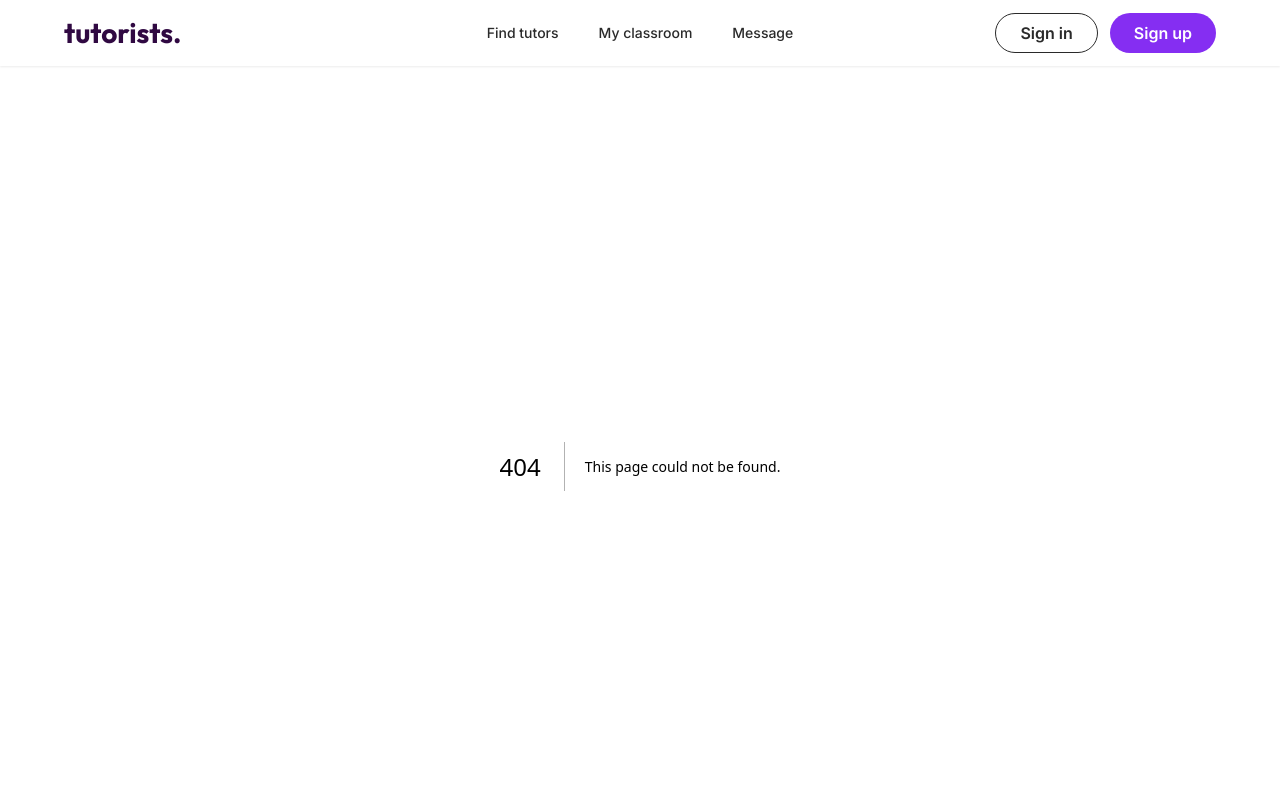
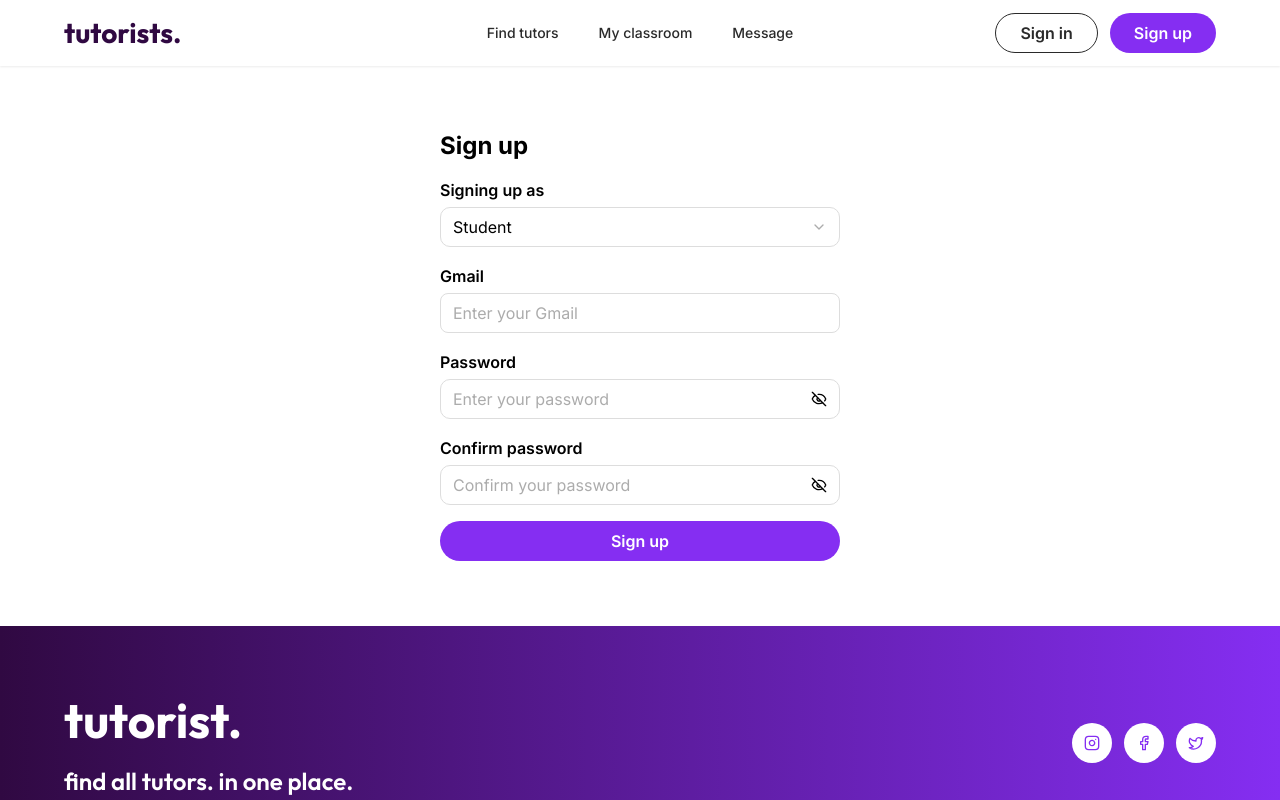
Before and after one commit to FaFaFront/se-project, a Next.js app in the folder apps/web/: page /register in a window 1280 px wide. Before the commit this address had no page. Shown: the top 800 px of the page. Built offline with nearby package versions, Linux system fonts and the light colour scheme.

Commit message:
feat/sign-up-ui/linked-nav-bar

```diff
--- /dev/null
+++ b/apps/web/src/app/register/page.tsx
@@ -0,0 +1,16 @@
+import type { Metadata } from "next";
+
+import { RegistrationPanel } from "@/components/auth/registration-panel";
+
+export const metadata: Metadata = {
+  title: "Sign up | Tutorist",
+  description: "Create a Tutorist account.",
+};
+
+export default function RegistrationPage() {
+  return (
+    <main className="flex min-h-[70vh] items-center justify-center px-base py-3xl">
+      <RegistrationPanel />
+    </main>
+  );
+}
--- a/apps/web/src/components/Navbar.tsx
+++ b/apps/web/src/components/Navbar.tsx
@@ -120,7 +120,9 @@ export function Navbar({ isLoggedIn = false, userName, userMoney, profileUrl }:
         ) : (
           <>
             <Button variant="outline">Sign in</Button>
-            <Button variant="primary">Sign up</Button>
+            <Button variant="primary" onClick={() => router.push("/register")}>
+              Sign up
+            </Button>
           </>
         )}
       </div>
@@ -222,7 +224,14 @@ export function Navbar({ isLoggedIn = false, userName, userMoney, profileUrl }:
             </>
           ) : (
             <div className="flex flex-col gap-3">
-              <Button variant="primary" className="w-full">
+              <Button
+                variant="primary"
+                className="w-full"
+                onClick={() => {
+                  router.push("/register");
+                  setIsSidebarOpen(false);
+                }}
+              >
                 Sign up
               </Button>
               <Button variant="outline" className="w-full">
--- /dev/null
+++ b/apps/web/src/components/auth/registration-form.tsx
@@ -0,0 +1,165 @@
+"use client";
+
+import { useState, type FormEvent } from "react";
+
+import { Button } from "@/components/ui/button";
+import { Input } from "@/components/ui/input";
+import { PasswordForm } from "@/components/ui/password-form";
+import { Select, type SelectOption } from "@/components/ui/select";
+import { cn } from "@/lib/utils";
+
+const GMAIL_PATTERN = /^[^\s@]+@gmail\.com$/i;
+const MINIMUM_PASSWORD_LENGTH = 8;
+
+const FALLBACK_ERROR = "Unable to sign up. Please try again.";
+const NETWORK_ERROR = "Unable to reach the server. Please try again.";
+
+const ROLE_OPTIONS: SelectOption[] = [
+  { label: "Student", value: "student" },
+  { label: "Tutor", value: "tutor" },
+];
+
+export type RegistrationRole = "student" | "tutor";
+
+export interface RegistrationFormValues {
+  role: RegistrationRole;
+  email: string;
+  password: string;
+  confirmPassword: string;
+}
+
+export interface RegistrationFormProps {
+  defaultRole?: RegistrationRole;
+  onSubmit: (values: RegistrationFormValues) => Promise<void>;
+  className?: string;
+}
+
+type FieldName = "email" | "password" | "confirmPassword";
+type FieldErrors = Partial<Record<FieldName, string>>;
+
+function validate({ email, password, confirmPassword }: RegistrationFormValues): FieldErrors {
+  const errors: FieldErrors = {};
+
+  if (!email) {
+    errors.email = "Gmail is required";
+  } else if (!GMAIL_PATTERN.test(email)) {
+    errors.email = "Please enter a valid Gmail address";
+  }
+
+  if (!password) {
+    errors.password = "Password is required";
+  } else if (password.length < MINIMUM_PASSWORD_LENGTH) {
+    errors.password = "Password must be at least 8 characters";
+  }
+
+  if (!confirmPassword) {
+    errors.confirmPassword = "Please confirm your password";
+  } else if (confirmPassword !== password) {
+    errors.confirmPassword = "Passwords do not match";
+  }
+
+  return errors;
+}
+
+export function RegistrationForm({
+  defaultRole = "student",
+  onSubmit,
+  className,
+}: RegistrationFormProps) {
+  const [role, setRole] = useState<RegistrationRole>(defaultRole);
+  const [email, setEmail] = useState("");
+  const [password, setPassword] = useState("");
+  const [confirmPassword, setConfirmPassword] = useState("");
+  const [fieldErrors, setFieldErrors] = useState<FieldErrors>({});
+  const [formError, setFormError] = useState<string | null>(null);
+  const [isSubmitting, setIsSubmitting] = useState(false);
+
+  async function handleSubmit(event: FormEvent<HTMLFormElement>) {
+    event.preventDefault();
+
+    const values = { role, email: email.trim(), password, confirmPassword };
+    const errors = validate(values);
+    setFieldErrors(errors);
+    setFormError(null);
+    if (Object.keys(errors).length > 0) return;
+
+    setIsSubmitting(true);
+    try {
+      await onSubmit(values);
+    } catch (error) {
+      if (error instanceof TypeError) {
+        setFormError(NETWORK_ERROR);
+      } else {
+        setFormError(error instanceof Error && error.message ? error.message : FALLBACK_ERROR);
+      }
+    } finally {
+      setIsSubmitting(false);
+    }
+  }
+
+  return (
+    <form
+      noValidate
+      onSubmit={handleSubmit}
+      className={cn("flex w-full max-w-[400px] flex-col gap-base", className)}
+    >
+      <h1 className="font-inter text-heading-md text-ink-black">Sign up</h1>
+
+      <Select
+        label="Signing up as"
+        name="role"
+        options={ROLE_OPTIONS}
+        value={role}
+        onValueChange={(value) => setRole(value as RegistrationRole)}
+        disabled={isSubmitting}
+        className="w-full"
+      />
+
+      <Input
+        label="Gmail"
+        type="email"
+        inputMode="email"
+        autoComplete="email"
+        placeholder="Enter your Gmail"
+        value={email}
+        onChange={(event) => setEmail(event.target.value)}
+        disabled={isSubmitting}
+        error={Boolean(fieldErrors.email)}
+        errorMessage={fieldErrors.email}
+      />
+
+      <PasswordForm
+        label="Password"
+        autoComplete="new-password"
+        minLength={MINIMUM_PASSWORD_LENGTH}
+        value={password}
+        onChange={(event) => setPassword(event.target.value)}
+        disabled={isSubmitting}
+        error={Boolean(fieldErrors.password)}
+        errorMessage={fieldErrors.password}
+      />
+
+      <PasswordForm
+        label="Confirm password"
+        placeholder="Confirm your password"
+        autoComplete="new-password"
+        minLength={MINIMUM_PASSWORD_LENGTH}
+        value={confirmPassword}
+        onChange={(event) => setConfirmPassword(event.target.value)}
+        disabled={isSubmitting}
+        error={Boolean(fieldErrors.confirmPassword)}
+        errorMessage={fieldErrors.confirmPassword}
+      />
+
+      {formError && (
+        <p role="alert" className="font-inter text-error text-xs leading-[23px] sm:text-sm">
+          {formError}
+        </p>
+      )}
+
+      <Button type="submit" isLoading={isSubmitting} className="w-full">
+        Sign up
+      </Button>
+    </form>
+  );
+}
--- /dev/null
+++ b/apps/web/src/components/auth/registration-panel.tsx
@@ -0,0 +1,15 @@
+"use client";
+
+import { RegistrationForm } from "@/components/auth/registration-form";
+
+/**
+ * Provides the temporary frontend-only submission boundary until the
+ * registration API is available.
+ */
+export function RegistrationPanel() {
+  function handleRegistration() {
+    return Promise.resolve();
+  }
+
+  return <RegistrationForm onSubmit={handleRegistration} />;
+}
```
Also changed, not shown: 2 other files (tests, documents, lock files or other folders).
